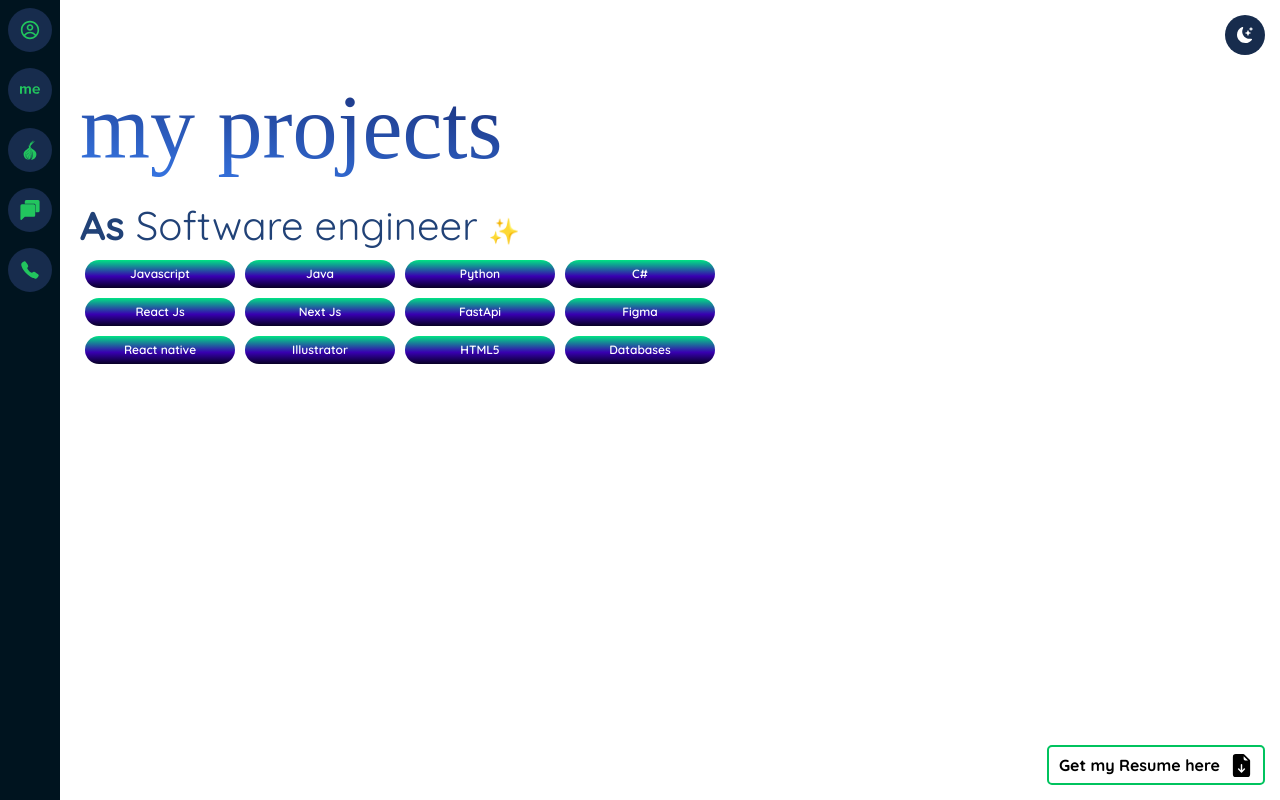
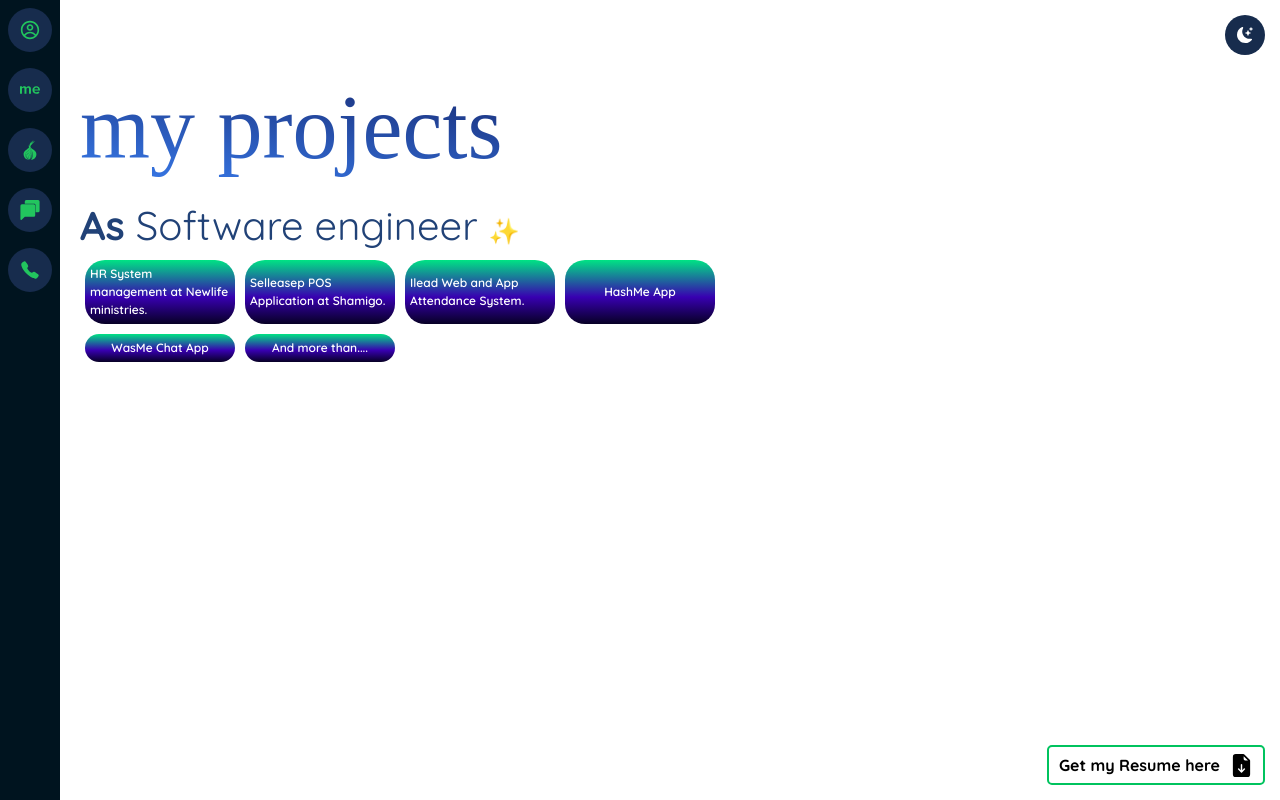
Before and after one commit to pacisjules/paciscvapp, a Next.js app in the folder frontend/pacisjulescv/: page /myprojects in a window 1280 px wide. Built offline with nearby package versions, Linux system fonts and the light colour scheme; a web font is replaced by a local one.

Commit message:
Update myprojects.jsx

```diff
--- a/frontend/pacisjulescv/pages/myprojects.jsx
+++ b/frontend/pacisjulescv/pages/myprojects.jsx
@@ -57,51 +57,31 @@ const myprojects = () => {
 
                         <div className={style.in_skills}>
                             <section>
-                                <p>Javascript</p>
+                                <p>HR System management at Newlife ministries.</p>
                             </section>
 
                             <section>
-                                <p>Java</p>
+                                <p>Selleasep POS Application at Shamigo.</p>
                             </section>
 
                             <section>
-                                <p>Python</p>
+                                <p>Ilead Web and App Attendance System.</p>
                             </section>
 
 
                             <section>
-                                <p>C#</p>
+                                <p>HashMe App</p>
                             </section>
 
                             <section>
-                                <p>React Js</p>
+                                <p>WasMe Chat App</p>
                             </section>
 
                             <section>
-                                <p>Next Js</p>
-                            </section>
-                            <section>
-                                <p>FastApi</p>
+                                <p>And more than....</p>
                             </section>
 
-                            <section>
-                                <p>Figma</p>
-                            </section>
-                            <section>
-                                <p>React native</p>
-                            </section>
 
-                            <section>
-                                <p>Illustrator</p>
-                            </section>
-
-                            <section>
-                                <p>HTML5</p>
-                            </section>
-
-                            <section>
-                                <p>Databases</p>
-                            </section>
 
 
                         </div>
```
